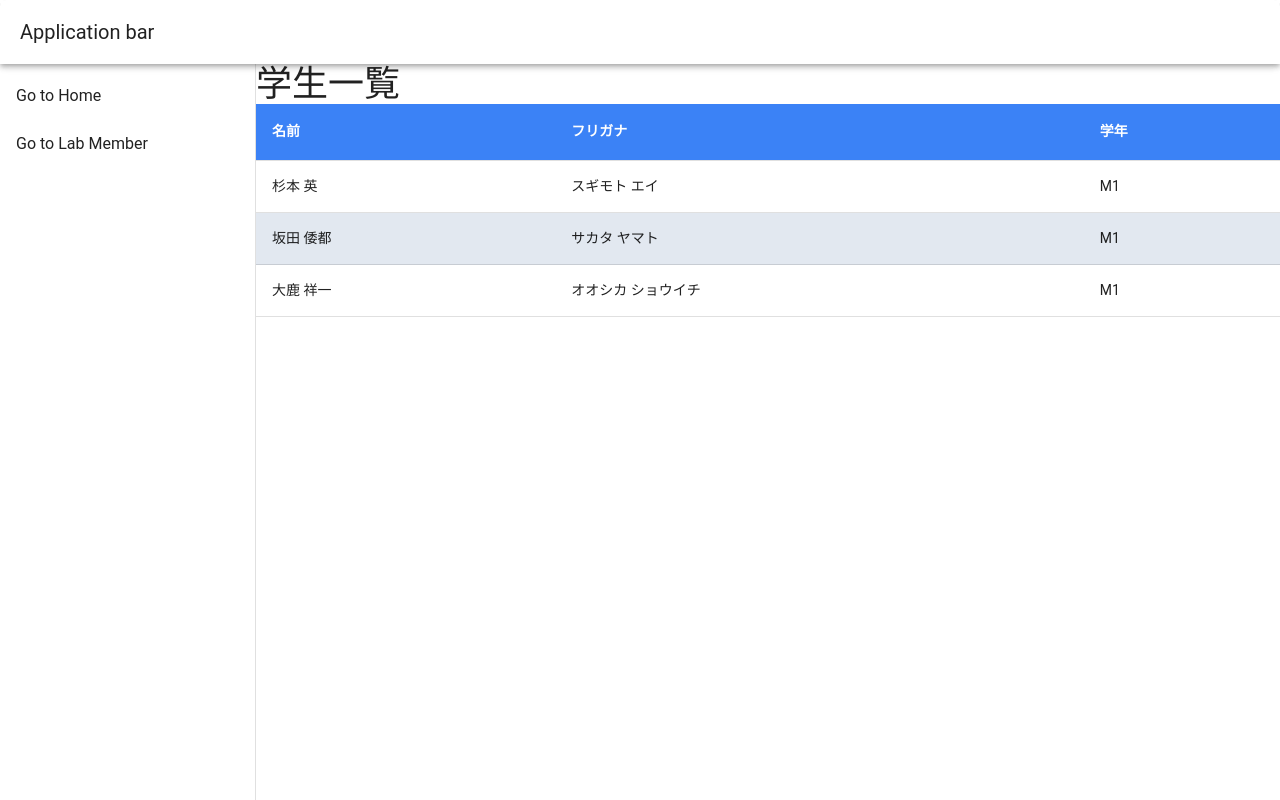
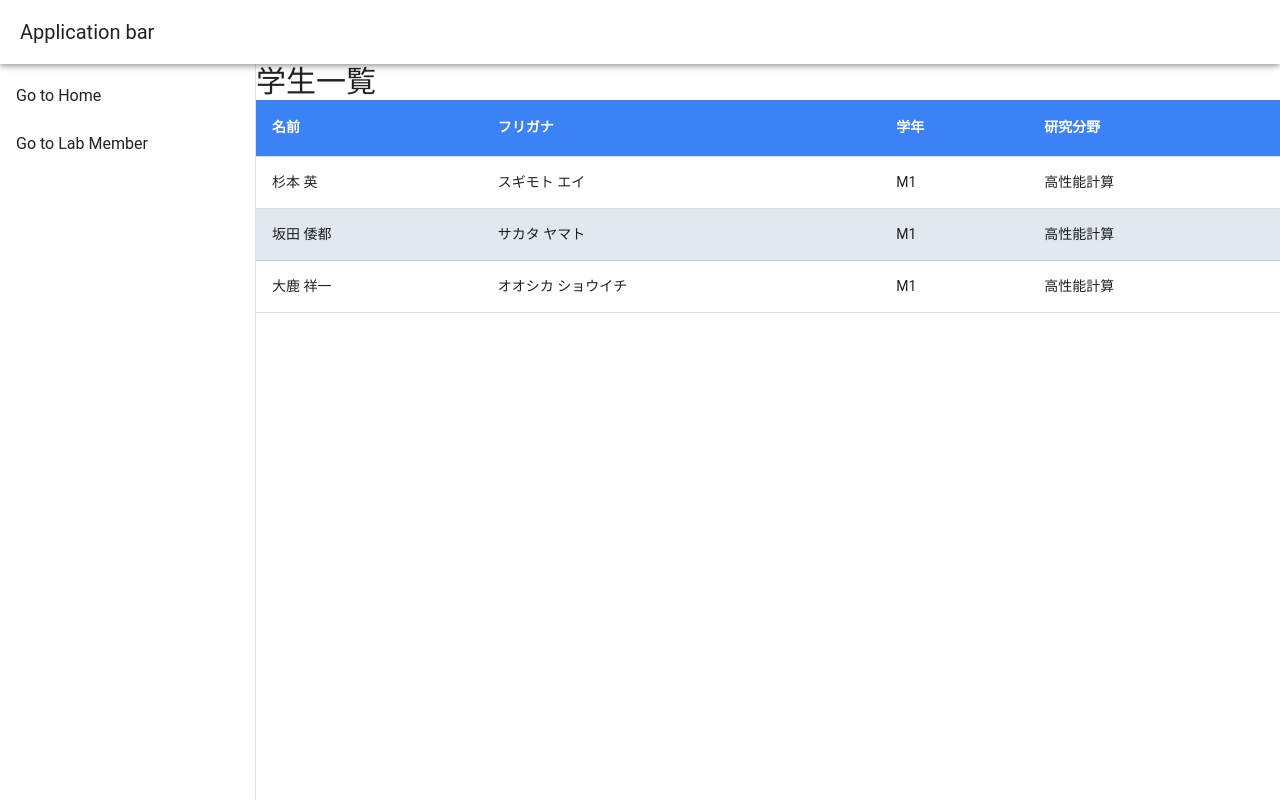
Before and after one commit to fujimotolabs/HomePage, a Vue app in the folder my-vue-app/: page /labMember in a window 1280 px wide. Built offline with nearby package versions, Linux system fonts and the light colour scheme.

Commit message:
レイアウト変更

```diff
--- a/my-vue-app/src/App.vue
+++ b/my-vue-app/src/App.vue
@@ -4,7 +4,7 @@ import { RouterView, RouterLink } from "vue-router";
 
 <template>
   <v-app>
-    <v-layout class="rounded-md">
+    <v-layout class="rounded-md overflow-hidden h-screen w-screen">
       <v-app-bar title="Application bar"></v-app-bar>
 
       <v-navigation-drawer>
@@ -18,7 +18,7 @@ import { RouterView, RouterLink } from "vue-router";
         </v-list>
       </v-navigation-drawer>
 
-      <v-main>
+      <v-main class="h-full w-full overflow-auto">
         <router-view v-slot="{ Component, route }">
           <transition name="fade" mode="out-in">
             <div :key="route.fullPath">
--- /dev/null
+++ b/my-vue-app/src/components/table/studentTable.vue
@@ -0,0 +1,34 @@
+<script setup lang="ts">
+import { LabMembers, Student } from "@/type";
+
+defineProps<{
+  items: LabMembers;
+  headers: { title: string; key: keyof Omit<Student, "type"> }[];
+}>();
+</script>
+<template>
+  <div>
+    <v-data-table-virtual :headers="headers" :items="items">
+      <template v-slot:headers>
+        <tr class="bg-blue-500">
+          <th v-for="header in headers" :key="header.title" class="text-white">
+            <span class="font-bold"> {{ header.title }}</span>
+          </th>
+        </tr>
+      </template>
+      <template v-slot:item="{ item, index }">
+        <tr
+          v-if="item.type === 'Student'"
+          :class="{ 'bg-slate-200': index % 2 != 0 }"
+        >
+          <td>{{ item.kanjiName }}</td>
+          <td>{{ item.kanaName }}</td>
+          <td>{{ item.grade }}</td>
+          <td>{{ item.researchField }}</td>
+        </tr>
+      </template>
+    </v-data-table-virtual>
+  </div>
+</template>
+
+<style lang=""></style>
--- a/my-vue-app/src/type.ts
+++ b/my-vue-app/src/type.ts
@@ -12,9 +12,12 @@ export type LabMember = Coproduct<{
     kanjiName: string;
     kanaName: string;
     grade: Grade;
+    researchField: "高性能計算" | "モバイルコンピューティング";
   };
   Professor: {
-    name: string;
+    kanjiName: string;
+    kanaName: string;
+    researchField: "高性能計算" | "モバイルコンピューティング";
   };
 }>;
 export type LabMembers = LabMember[];
--- a/my-vue-app/src/views/LabMemberContainer.vue
+++ b/my-vue-app/src/views/LabMemberContainer.vue
@@ -1,5 +1,6 @@
 <script setup lang="ts">
-import { Student, Grade, LabMember, LabMembers } from "@/type";
+import StudentTable from "@/components/table/studentTable.vue";
+import { Student, Grade, LabMembers } from "@/type";
 
 const items: LabMembers = [
   {
@@ -7,49 +8,37 @@ const items: LabMembers = [
     kanaName: "スギモト エイ",
     kanjiName: "杉本 英",
     grade: Grade.M1,
+    researchField: "高性能計算",
   },
   {
     type: "Student",
     kanaName: "サカタ ヤマト",
     kanjiName: "坂田 倭都",
     grade: Grade.M1,
+    researchField: "高性能計算",
   },
   {
     type: "Student",
     kanaName: "オオシカ ショウイチ",
     kanjiName: "大鹿 祥一",
     grade: Grade.M1,
+    researchField: "高性能計算",
   },
 ];
 
-const headers: { title: string; key: keyof Omit<Student, "type"> }[] = [
-  { title: "名前", key: "kanjiName" },
-  { title: "フリガナ", key: "kanaName" },
-  { title: "学年", key: "grade" },
-];
+const headers: { title: string; key: Required<keyof Omit<Student, "type">> }[] =
+  [
+    { title: "名前", key: "kanjiName" },
+    { title: "フリガナ", key: "kanaName" },
+    { title: "学年", key: "grade" },
+    { title: "研究分野", key: "researchField" },
+  ];
 </script>
 
 <template>
   <div>
-    <div class="text-4xl">学生一覧</div>
-    <v-data-table-virtual :headers="headers" :items="items">
-      <template v-slot:headers>
-        <tr class="bg-blue-500">
-          <th v-for="header in headers" :key="header.title" class="text-white">
-            <span class="font-bold"> {{ header.title }}</span>
-          </th>
-        </tr>
-      </template>
-      <template v-slot:item="{ item, index }">
-        <tr
-          v-if="item.type === 'Student'"
-          :class="{ 'bg-slate-200': index % 2 != 0 }"
-        >
-          <td>{{ item.kanjiName }}</td>
-          <td>{{ item.kanaName }}</td>
-          <td>{{ item.grade }}</td>
-        </tr>
-      </template>
-    </v-data-table-virtual>
+    <div class="text-3xl font-mono">学生一覧</div>
+
+    <StudentTable :items="items" :headers="headers" />
   </div>
 </template>
```
